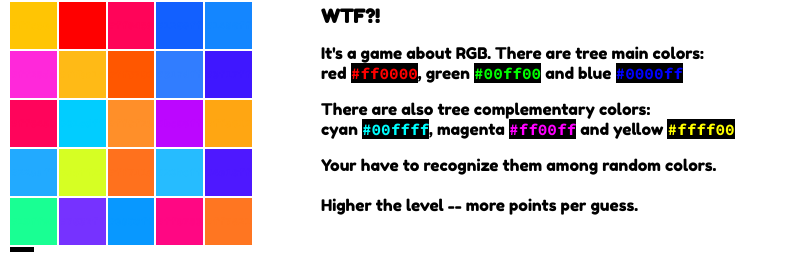
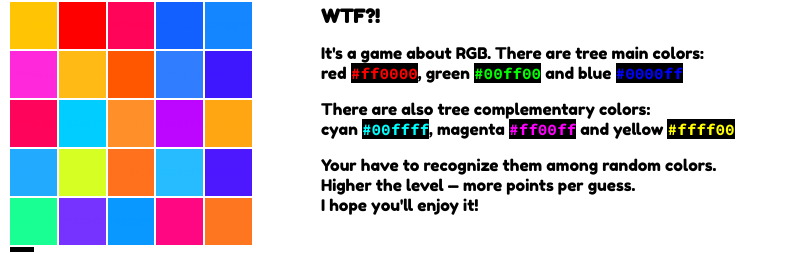
Before and after one commit to Bakuutin/ColorGame, a plain HTML site: page index.html in a window 1280 px wide. Shown: the part 52-306 px from the top of the page, without its empty margins (0-790 px from the left). Drawn offline with Linux system fonts and the light colour scheme.

Commit message:
Update manual, create .gitignore

```diff
--- a/index.html
+++ b/index.html
@@ -49,8 +49,8 @@
     </p>
     <p>
         Your have to recognize them among random colors.<br>
-        <br>
-        Higher the level -- more points per guess.<br>
+        Higher the level — more points per guess.<br>
+        I hope you'll enjoy it!
     </p>
 </div>
 </body>
```
Also changed, not shown: 1 other file.
